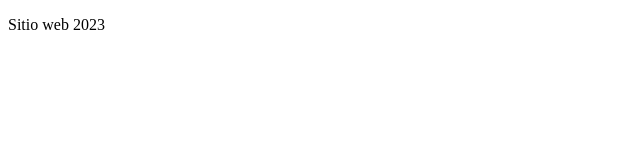
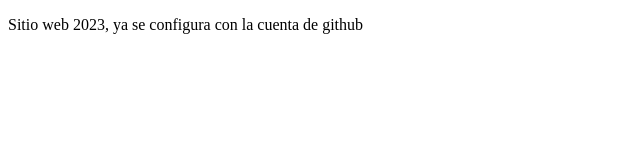
Before and after one commit to eh15sv/proyectoweb, a plain HTML site: page index.html in a window 1280 px wide. Shown: the whole page, without its empty margins (0-640 px from the left). Drawn offline with Linux system fonts and the light colour scheme.

Commit message:
cambios agregamos cuenta de github

```diff
--- a/index.html
+++ b/index.html
@@ -8,7 +8,7 @@
 </head>
 <body>
     <p>
-        Sitio web 2023
+        Sitio web 2023, ya se configura con la cuenta de github
     </p>
 </body>
 </html>
```
